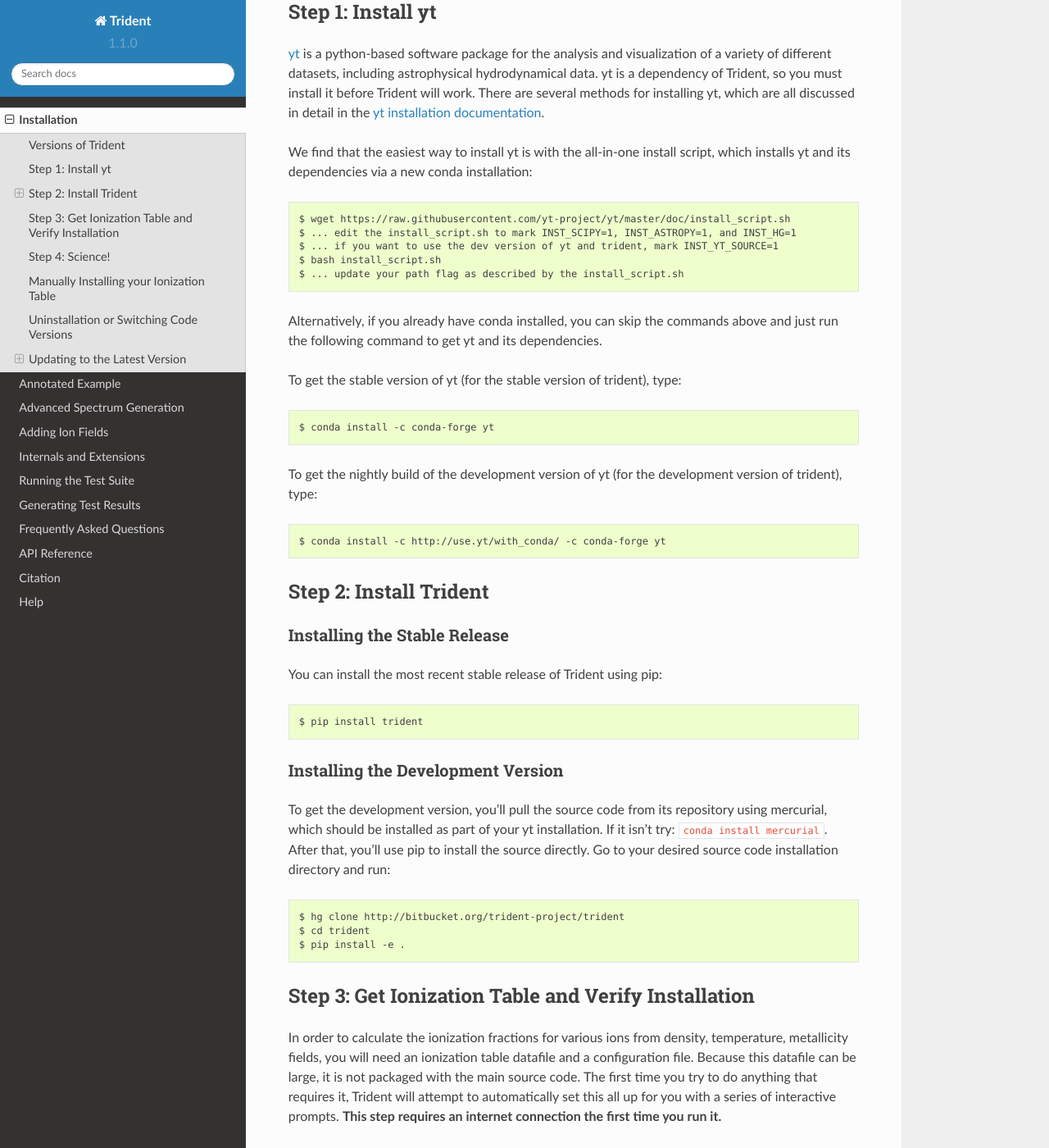
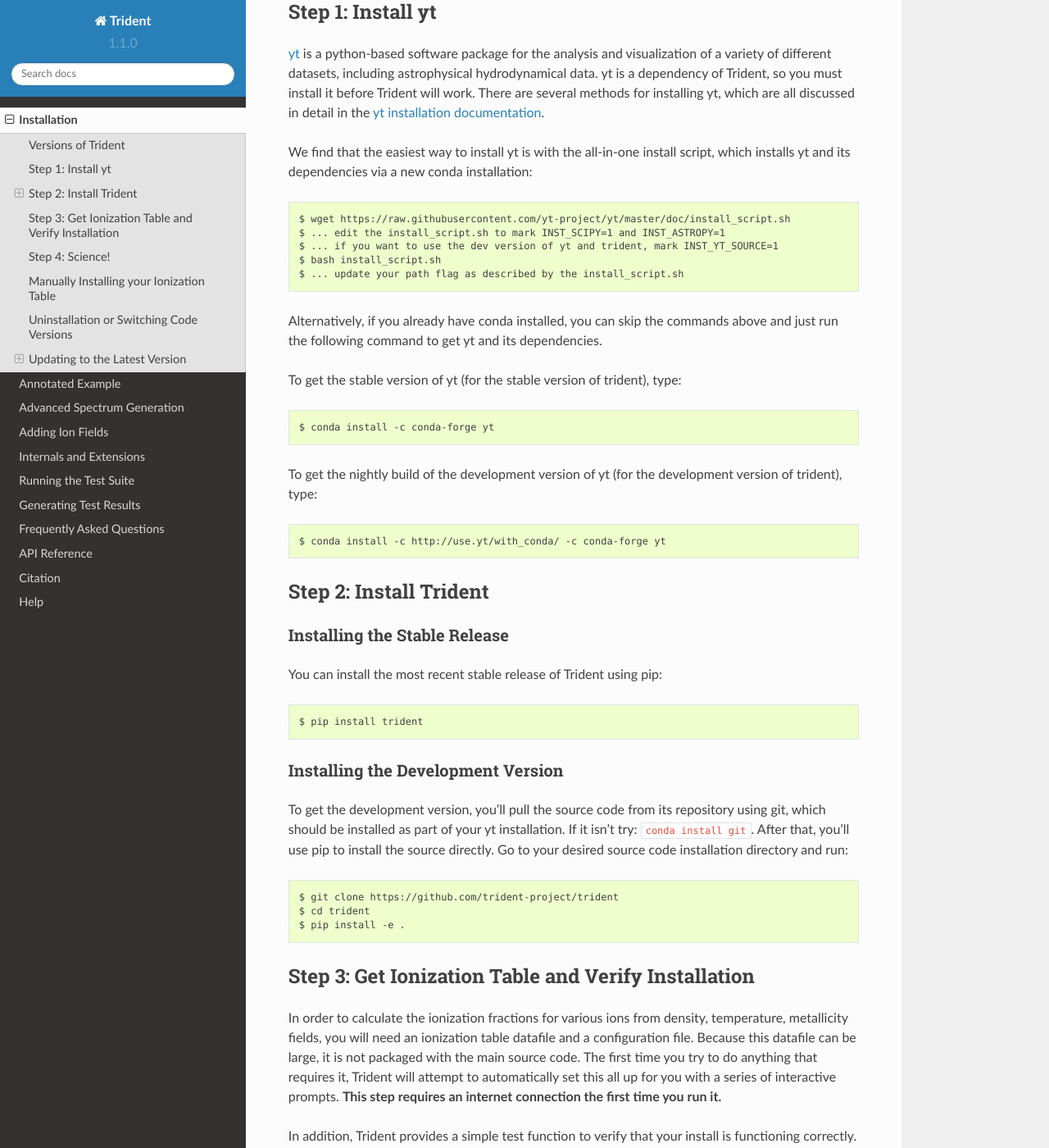
Before and after one commit to trident-project/trident, a Sphinx documentation site: the page built from doc/source/installation.rst, in a window 1280 px wide and 1400 px high, scrolled down 458 px. Shown: the whole window at 82% size. Built offline with Sphinx 7.4.7 and the Read the Docs theme 2.0.0, drawn with Linux system fonts in a browser that asks for light colours; formulas are drawn with MathJax 3; some of the changed text lies outside the part shown.

Commit message:
Modifying installation docs to account for change from bitbucket/hg to github/git.

```diff
--- a/doc/source/installation.rst
+++ b/doc/source/installation.rst
@@ -39,7 +39,7 @@ We find that the easiest way to install yt is with the all-in-one install
 script, which installs yt and its dependencies via a new conda installation::
 
     $ wget https://raw.githubusercontent.com/yt-project/yt/master/doc/install_script.sh
-    $ ... edit the install_script.sh to mark INST_SCIPY=1, INST_ASTROPY=1, and INST_HG=1
+    $ ... edit the install_script.sh to mark INST_SCIPY=1 and INST_ASTROPY=1
     $ ... if you want to use the dev version of yt and trident, mark INST_YT_SOURCE=1
     $ bash install_script.sh
     $ ... update your path flag as described by the install_script.sh
@@ -75,12 +75,12 @@ Installing the Development Version
 ^^^^^^^^^^^^^^^^^^^^^^^^^^^^^^^^^^
 
 To get the development version, you'll pull the source code from its
-repository using mercurial, which should be installed as part of your yt
-installation.  If it isn't try: ``conda install mercurial``.  After that, you'll
+repository using git, which should be installed as part of your yt
+installation.  If it isn't try: ``conda install git``.  After that, you'll
 use pip to install the source directly.  Go to your desired source code
 installation directory and run::
 
-    $ hg clone http://bitbucket.org/trident-project/trident
+    $ git clone https://github.com/trident-project/trident
     $ cd trident
     $ pip install -e .
 
@@ -203,9 +203,7 @@ If you installed the "development" version of the code, it's slightly more
 involved::
 
     $ cd <path/to/trident/repo>
-    $ hg pull
-    $ hg up
-    $ pip uninstall trident
+    $ git pull origin master
     $ pip install -e .
     $ yt update
 
```
